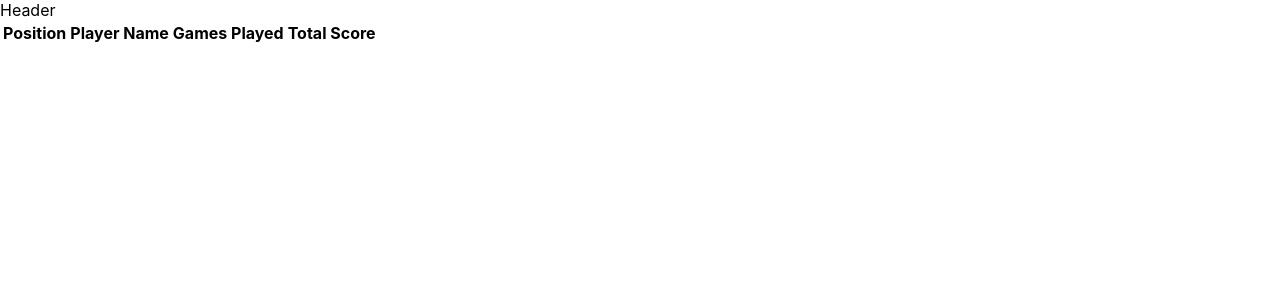
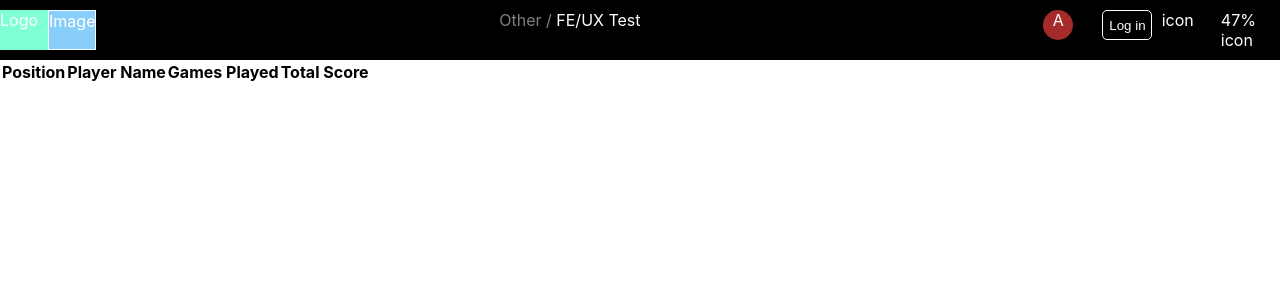
Before and after one commit to unaben/employment-project, a React (Create React App) app: page / in a window 1280 px wide. Shown: the top 300 px of the page. Built offline with nearby package versions, Linux system fonts and the light colour scheme.

Commit message:
header almost completed

```diff
--- a/src/CSS/header.css
+++ b/src/CSS/header.css
@@ -0,0 +1,85 @@
+* {
+  margin: 0;
+  padding: 0;
+  box-sizing: border-box;
+}
+
+.main-header-container {
+  height: 60px;
+}
+
+.grid-container {
+  display: grid;
+  grid-template-columns: auto 2fr 0.5fr;
+  height: 100%;
+  place-content: center;
+  background-color: black;
+  /* border: 1px solid white; */
+}
+
+.grid-auto-flow {
+  display: grid;
+  grid-auto-flow: column;
+  gap: 5px;
+  background-color: aquamarine;
+}
+
+.five-grid-template-columns {
+  display: grid;
+  grid-template-columns: repeat(4, 1fr);
+}
+
+.box {
+  border: 1px solid white;
+}
+
+ul li {
+  text-decoration: none;
+  list-style: none;
+}
+
+.middle-header-text {
+  text-align: center;
+}
+
+span {
+  color: grey;
+}
+
+p,
+li {
+  color: white;
+}
+
+.image {
+  width: auto;
+  height: 100%;
+  background-color: lightskyblue;
+}
+
+button {
+  height: 30px;
+  width: 50px;
+  border: 1px solid white;
+  border-radius: 5px;
+  color: white;
+  background-color: black;
+}
+
+.logo-container {
+  margin-right: 5px;
+}
+
+.logo {
+  width: auto;
+  height: 100%;
+  background-color: wheat;
+}
+
+.last-header-text {
+  height: 30px;
+  width: 30px;
+  border-radius: 100%;
+  background-color: brown;
+  text-align: center;
+}
--- a/src/Components/Header.js
+++ b/src/Components/Header.js
@@ -1,8 +1,32 @@
-import React from 'react'
-import "../CSS/header.css"
+import React from "react";
+import "../CSS/header.css";
 
 export default function Header() {
   return (
-    <div>Header</div>
-  )
+    <div className="main-header-container">
+      <ul className="grid-container">
+        <div className="grid-auto-flow">
+          <div className="logo-container">
+            <li className="">Logo</li>
+          </div>
+          <li className="image box">Image</li>
+        </div>
+        <li className="middle-header-text ">
+          <p>
+            <span>Other / </span>FE/UX Test
+          </p>
+        </li>
+        <div className="five-grid-template-columns">
+          <li>
+            <p className="last-header-text">A</p>
+          </li>
+          <button>Log in</button>
+          <li>icon</li>
+          <li>
+            <p className="">47% icon</p>
+          </li>
+        </div>
+      </ul>
+    </div>
+  );
 }
```
